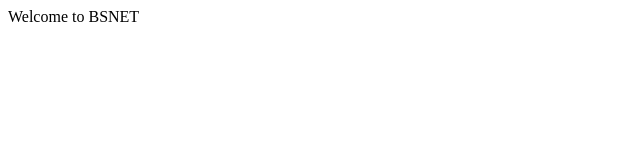
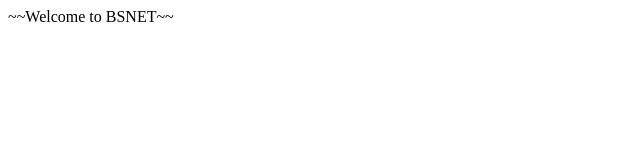
Before and after one commit to sophia44994499/mygithub, a plain HTML site: page index.html in a window 1280 px wide. Shown: the full height of the page, 0-640 px from the left. Drawn offline with Linux system fonts and the light colour scheme.

Commit message:
third git

```diff
--- a/index.html
+++ b/index.html
@@ -5,7 +5,7 @@
 
 <body>
 
-Welcome to BSNET
+~~Welcome to BSNET~~
 </body>
 
 </html>
```
Also changed, not shown: hello.txt (deleted).
